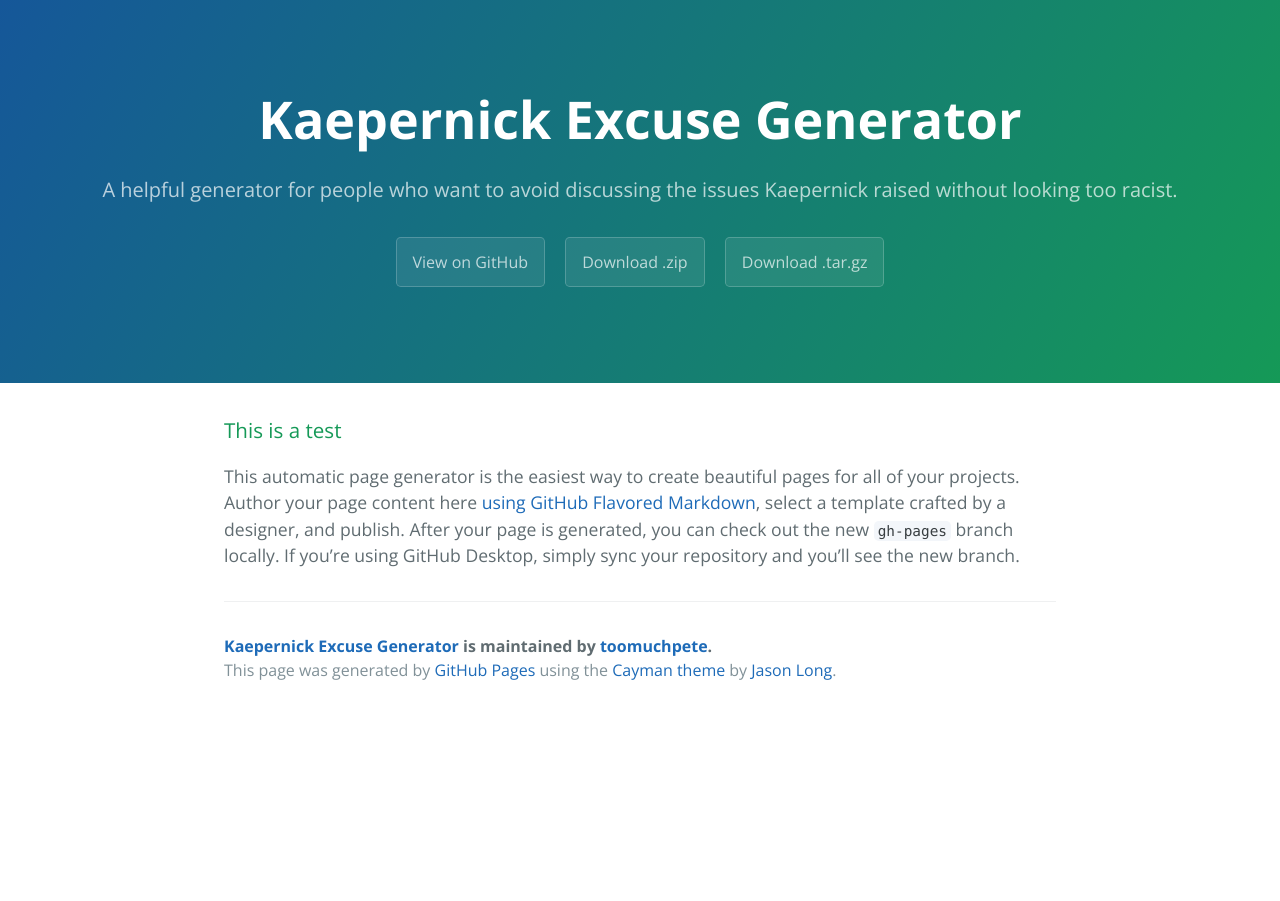
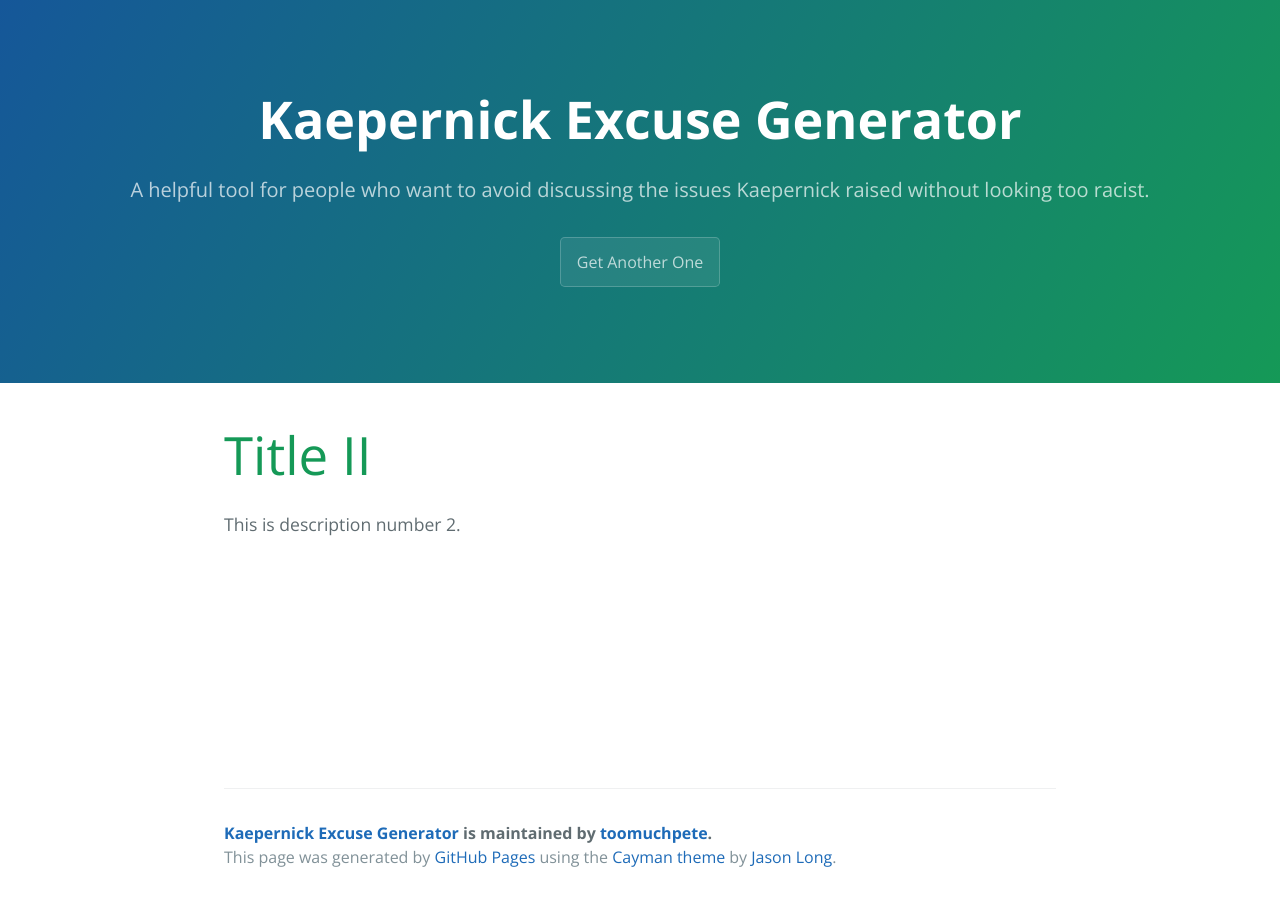
Before and after one commit to toomuchpete/kaepernick-excuse-generator, a plain HTML site: page index.html in a window 1280 px wide. Before the commit the page ends 800 px from the top, so only its background shows below. Drawn offline with nearby package versions, Linux system fonts and the light colour scheme.

Commit message:
Framework for excuse randomizer.

```diff
--- a/index.html
+++ b/index.html
@@ -12,17 +12,18 @@
   <body>
     <section class="page-header">
       <h1 class="project-name">Kaepernick Excuse Generator</h1>
-      <h2 class="project-tagline">A helpful generator for people who want to avoid discussing the issues Kaepernick raised without looking too racist.</h2>
-      <a href="https://github.com/toomuchpete/kaepernick-excuse-generator" class="btn">View on GitHub</a>
-      <a href="https://github.com/toomuchpete/kaepernick-excuse-generator/zipball/master" class="btn">Download .zip</a>
-      <a href="https://github.com/toomuchpete/kaepernick-excuse-generator/tarball/master" class="btn">Download .tar.gz</a>
+      <h2 class="project-tagline">A helpful tool for people who want to avoid discussing the issues Kaepernick raised without looking too racist.</h2>
+      <a onClick="displayNewExcuse(); return false;" href="#" class="btn">Get Another One</a>
     </section>
 
     <section class="main-content">
-      <h3>
-<a id="this-is-a-test" class="anchor" href="#this-is-a-test" aria-hidden="true"><span aria-hidden="true" class="octicon octicon-link"></span></a>This is a test</h3>
+      <h3 id="title" style="font-size: 3em;">
+        &nbsp;
+      </h3>
 
-<p>This automatic page generator is the easiest way to create beautiful pages for all of your projects. Author your page content here <a href="https://guides.github.com/features/mastering-markdown/">using GitHub Flavored Markdown</a>, select a template crafted by a designer, and publish. After your page is generated, you can check out the new <code>gh-pages</code> branch locally. If you’re using GitHub Desktop, simply sync your repository and you’ll see the new branch.</p>
+      <p id="description" style="margin-bottom: 250px">
+        &nbsp;
+      </p>
 
       <footer class="site-footer">
         <span class="site-footer-owner"><a href="https://github.com/toomuchpete/kaepernick-excuse-generator">Kaepernick Excuse Generator</a> is maintained by <a href="https://github.com/toomuchpete">toomuchpete</a>.</span>
@@ -35,3 +36,46 @@
 
   </body>
 </html>
+
+<script type="text/javascript">
+  function ready(fn) {
+    if (document.readyState != 'loading'){
+      fn();
+    } else {
+      document.addEventListener('DOMContentLoaded', fn);
+    }
+  }
+
+  function getExcuse() {
+    var excuses = [
+      {
+        "title": "Title I",
+        "description":
+        "This is description number 1."
+      },
+      {
+        "title": "Title II",
+        "description":
+        "This is description number 2."
+      },
+      {
+        "title": "Title III",
+        "description":
+        "This is description number 3."
+      },
+    ];
+
+    return excuses[Math.floor(Math.random()*excuses.length)];
+  }
+
+  function displayNewExcuse() {
+    var title  = document.querySelectorAll('#title')[0];
+    var desc   = document.querySelectorAll('#description')[0];
+    var excuse = getExcuse();
+
+    title.innerHTML = excuse.title;
+    desc.innerHTML  = excuse.description;
+  }
+
+  ready(displayNewExcuse);
+</script>
```
